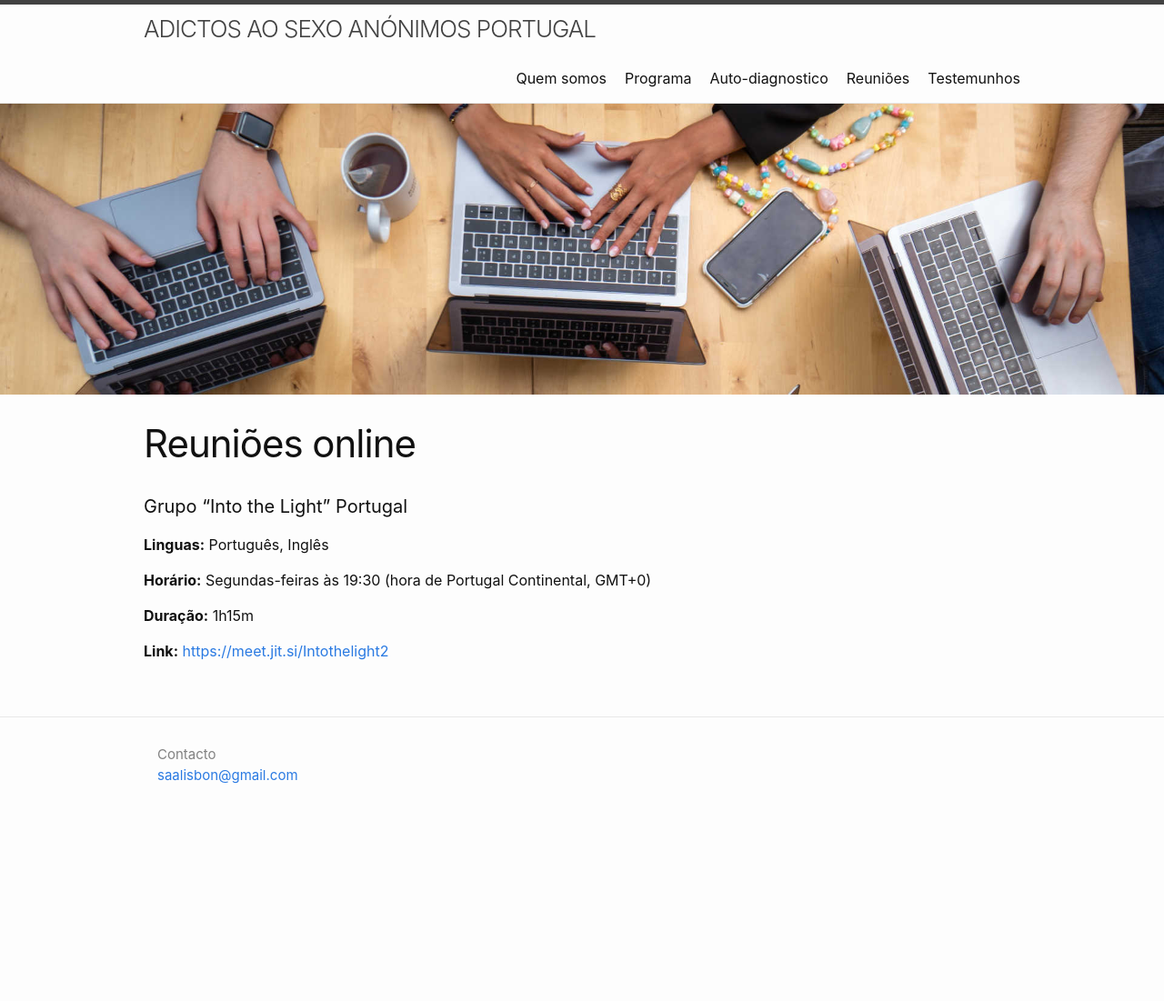
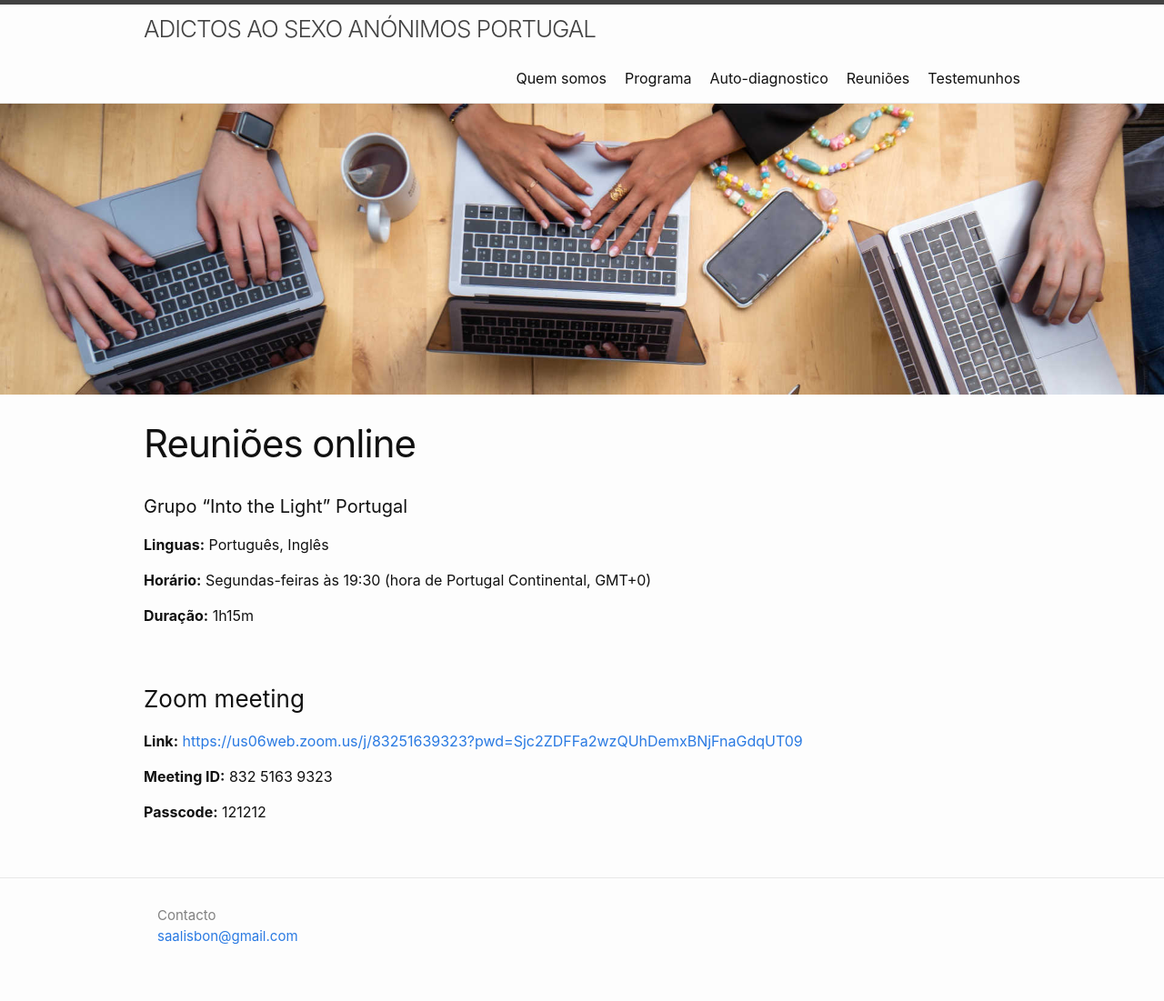
Before and after one commit to asaportugal/asaportugal.github.io, a Jekyll site: the page built from m4_reunioes.md, in a window 1280 px wide. Shown: the whole page at 91% size. Built offline with Jekyll 4.4.1, drawn with Linux system fonts in a browser that asks for light colours; before the commit the page ends 924 px from its top, so only the background shows below that.

Commit message:
added zoom link

```diff
--- a/m4_reunioes.md
+++ b/m4_reunioes.md
@@ -14,4 +14,10 @@ banner: 'assets/meeting.jpg'
 
 **Duração:** 1h15m
 
-**Link:** <https://meet.jit.si/Intothelight2>
+### Zoom meeting
+
+**Link:** <https://us06web.zoom.us/j/83251639323?pwd=Sjc2ZDFFa2wzQUhDemxBNjFnaGdqUT09>
+
+**Meeting ID:** 832 5163 9323
+
+**Passcode:** 121212
```
